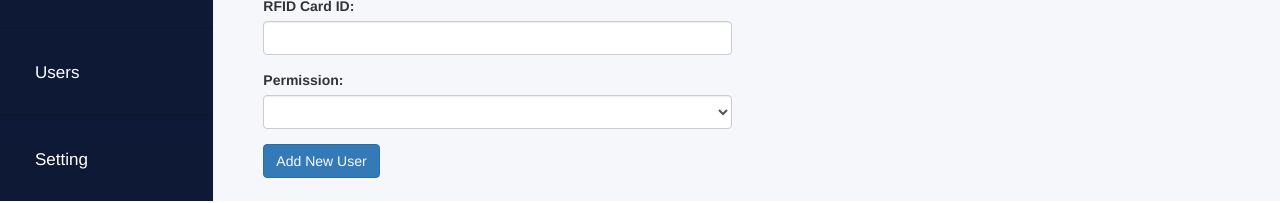
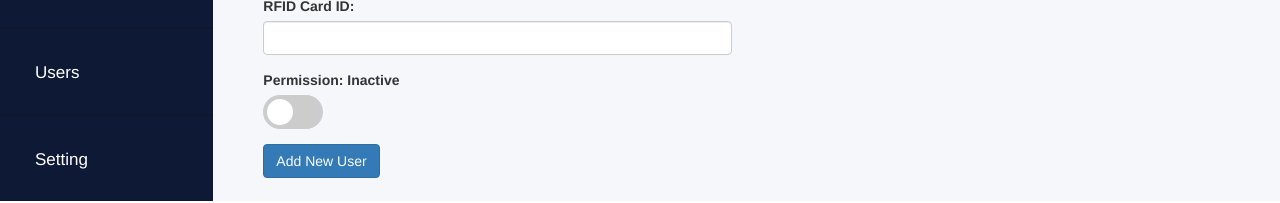
Before and after one commit to ashishpatelcs/raspberry-dashboard, an Angular app: page /new in a window 1280 px wide. Shown: the part 241-444 px from the top of the page. Built offline with nearby package versions, Linux system fonts and the light colour scheme; some icons are missing.

Commit message:
update form comp

```diff
--- a/src/app/form-modal/form-modal.component.css
+++ b/src/app/form-modal/form-modal.component.css
@@ -0,0 +1,62 @@
+/* The switch - the box around the slider */
+.switch {
+  position: relative;
+  display: block;
+  width: 60px;
+  height: 34px;
+}
+
+/* Hide default HTML checkbox */
+.switch input {
+  opacity: 0;
+  width: 0;
+  height: 0;
+}
+
+/* The slider */
+.slider {
+  position: absolute;
+  cursor: pointer;
+  top: 0;
+  left: 0;
+  right: 0;
+  bottom: 0;
+  background-color: #ccc;
+  -webkit-transition: .4s;
+  transition: .4s;
+}
+
+.slider:before {
+  position: absolute;
+  content: "";
+  height: 26px;
+  width: 26px;
+  left: 4px;
+  bottom: 4px;
+  background-color: white;
+  -webkit-transition: .4s;
+  transition: .4s;
+}
+
+input:checked + .slider {
+  background-color: #2196F3;
+}
+
+input:focus + .slider {
+  box-shadow: 0 0 1px #2196F3;
+}
+
+input:checked + .slider:before {
+  -webkit-transform: translateX(26px);
+  -ms-transform: translateX(26px);
+  transform: translateX(26px);
+}
+
+/* Rounded sliders */
+.slider.round {
+  border-radius: 34px;
+}
+
+.slider.round:before {
+  border-radius: 50%;
+}
--- a/src/app/form-modal/form-modal.component.html
+++ b/src/app/form-modal/form-modal.component.html
@@ -8,11 +8,15 @@
       <input type="text" name="rfid" [(ngModel)]="rfid" class="form-control">
     </div>
     <div class="form-group">
-        <label>Permission: </label>
-        <select name ="valid" [(ngModel)]="valid" class="form-control">
+        <label>Permission: {{ permission }}</label>
+        <label class="switch">
+            <input type="checkbox" name="valid" [(ngModel)]="valid">
+            <span class="slider round"></span>
+          </label>
+        <!-- <select name ="valid" [(ngModel)]="valid" class="form-control">
           <option value="valid" selected="selected">Valid</option>
           <option value="invalid">Invalid</option>
-        </select>
+        </select> -->
       </div>
     <div class="form-group">
       <button (click)="onSubmit()" class="btn btn-primary">Add New User</button>
--- a/src/app/form-modal/form-modal.component.ts
+++ b/src/app/form-modal/form-modal.component.ts
@@ -10,7 +10,8 @@
 export class FormModalComponent implements OnInit {
   public name: string;
   public rfid: string;
-  public valid: string;
+  public valid = false;
+  public permission = 'Inactive';
 
   constructor(private http: HttpClient, private toastr: ToastrService) {}
 
@@ -21,7 +22,7 @@
     const body = {
       'name': this.name,
       'rfid': this.rfid,
-      'valid': (this.valid === 'valid') ? '1' : '0'
+      'valid': (this.valid === true) ? '1' : '0'
     };
     this.http.post('http://localhost:8888/raspberry-backend/newuser.php', body)
     .subscribe(
@@ -34,7 +35,7 @@
     );
     this.name = '';
     this.rfid = '';
-    this.valid = '';
+    this.valid = false;
     this.toastr.success(this.name + ' added to valid rfid card users list!');
   }
 
--- a/src/app/users-list/users-list.component.ts
+++ b/src/app/users-list/users-list.component.ts
@@ -13,7 +13,7 @@
     this.http.get('http://localhost:8888/raspberry-backend/users-list.php')
       .subscribe(arg => {
         this.users = arg;
-        console.log(this.users[0]);
+        // console.log(this.users[0]);
       });
   }
 
```
